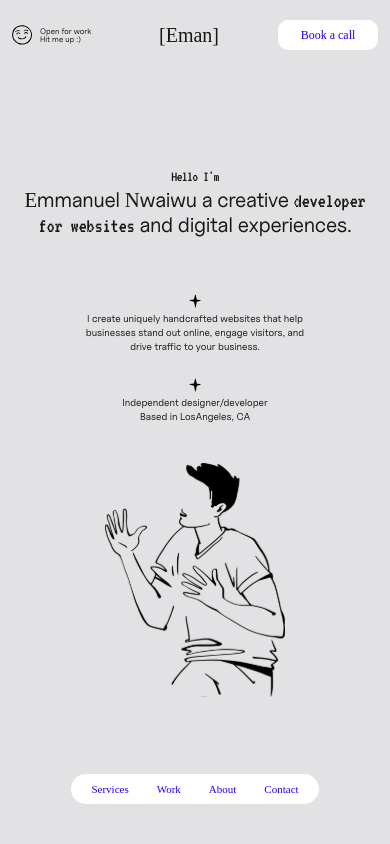
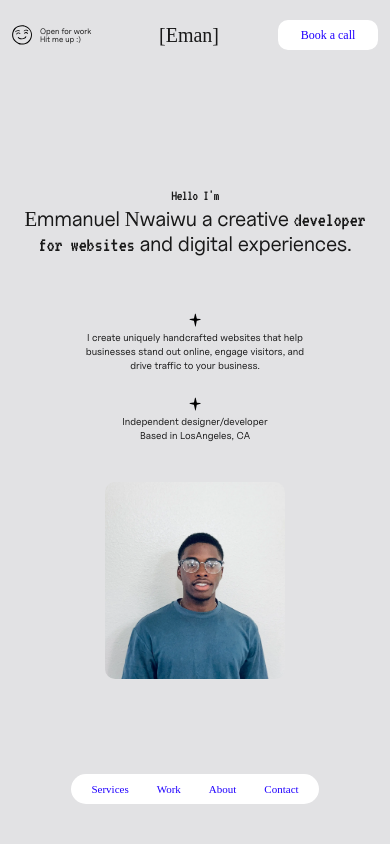
Before and after one commit to Emanwaiwu/portfolio, a React (Vite) app: page / in a window 390 px wide. Shown: the top 844 px of the page. Built offline with nearby package versions, Linux system fonts and the light colour scheme; a web font is replaced by a local one.

Commit message:
fixing mobile

```diff
--- a/src/components/About.jsx
+++ b/src/components/About.jsx
@@ -15,7 +15,7 @@ const About = () => {
       </header>
       <div className="flex smm:flex-row sm:flex-col gap-40 xl:gap-60 md:gap-20 smm:gap-8 sm:gap-2 sm:mt-10 mt-28 justify-center">
         <div className="max-w-[300px] smm:w-[250px] sm:mx-auto smm:mx-0">
-          <p className="text-balan md:text-[12px] text-[14px] sm:text-[12px]">
+          <p className="md:text-[12px] text-[14px] sm:text-[12px]">
             I've been driven by a passion for design and a desire to make a
             positive impact since I was young. Today, I help businesses thrive
             by curating exceptional designs that bring value to others. <br />{" "}
@@ -26,7 +26,7 @@ const About = () => {
         </div>
         <div className="sm:mx-auto smm:mx-0 sm:mt-10 smm:mt-0">
           <img
-            src={hero_img}
+            src={about_img}
             alt=""
             className="w-[201px] h-[300px] md:h-[230px] object-cover rounded-[10px] sm:w-[180px] sm:h-[170px]"
           />
--- a/src/components/Hero.jsx
+++ b/src/components/Hero.jsx
@@ -32,7 +32,7 @@ const Hero = () => {
         </div>
         <div className="flex justify-center sm:my-8 sm:order-3">
           <img
-            src={`${man}?force=true`}
+            src={hero_img}
             alt=""
             className="rounded-[10px] sm:w-[180px] w-[250px]"
           />
```
